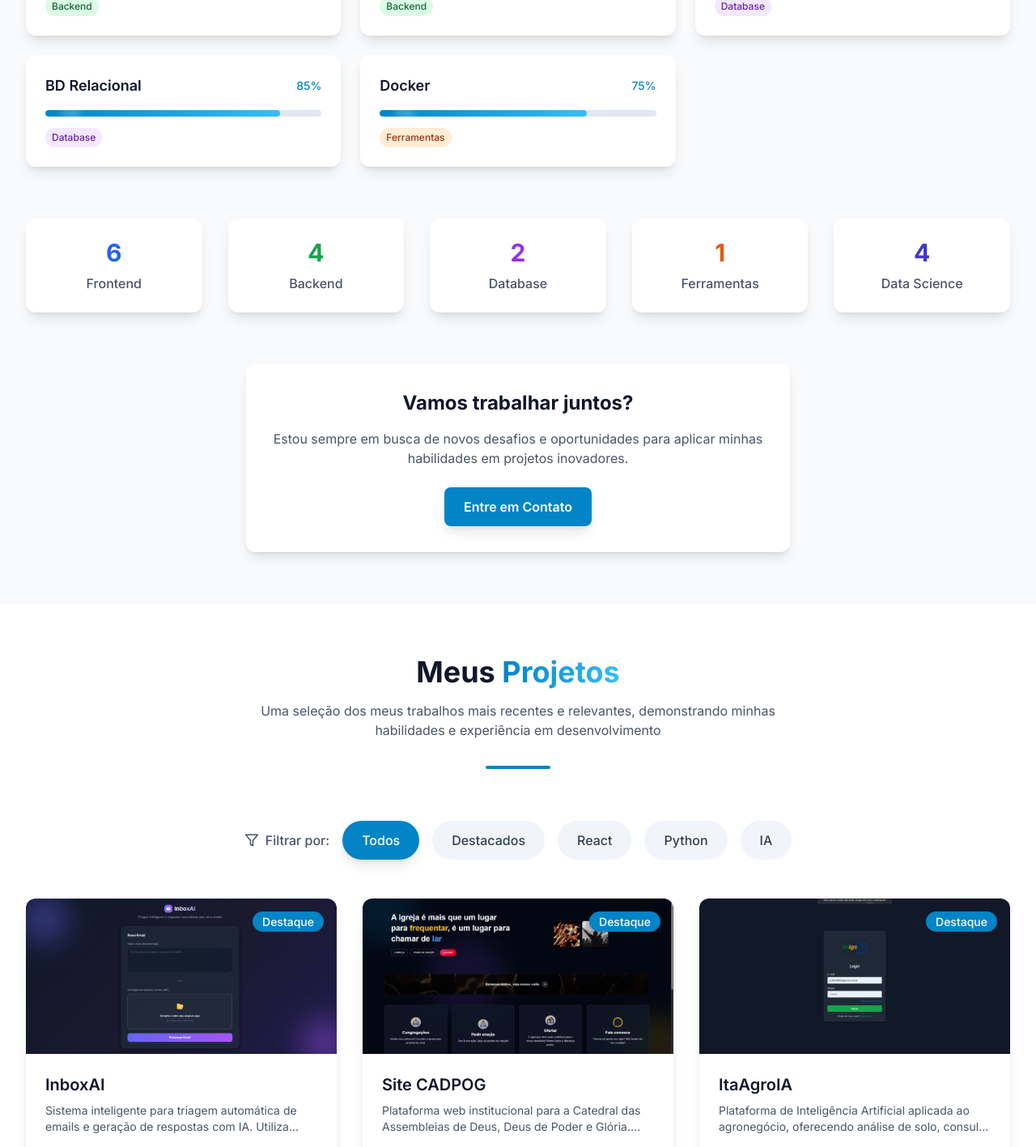
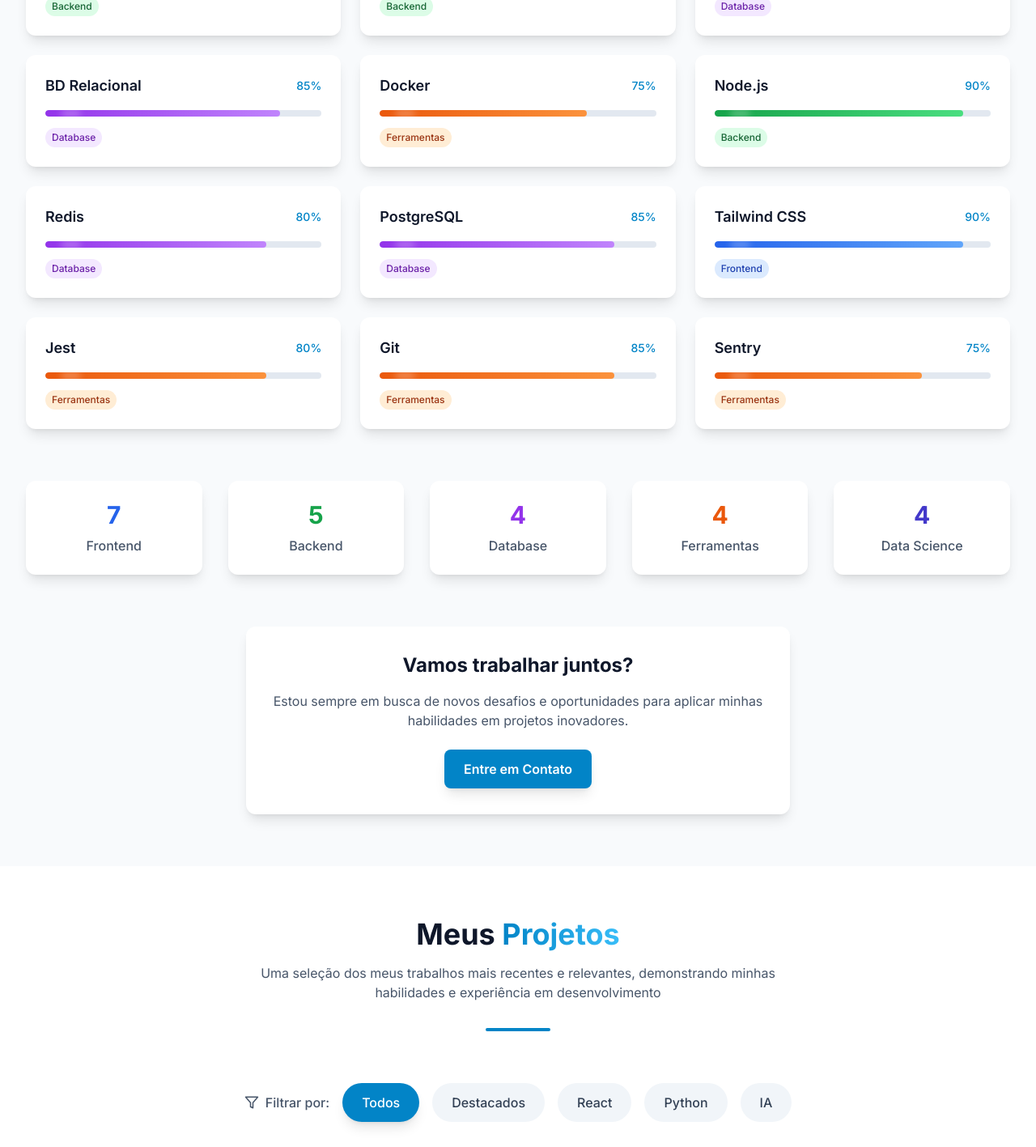
Before and after one commit to Isaque-Weber/isaque_weber, a Next.js app: page / in a window 1280 px wide. Shown: the part 3320-4737 px from the top of the page at 81% size. Built offline with nearby package versions, Linux system fonts and the light colour scheme.

Commit message:
Add Data Science category and skills to portfolio

```diff
--- a/src/components/Skills.tsx
+++ b/src/components/Skills.tsx
@@ -49,7 +49,13 @@ const Skills: React.FC<SkillsProps> = ({ className = '' }) => {
             initial={{ width: 0 }}
             animate={{ width: `${skill.level}%` }}
             transition={{ duration: 1, delay: 0.2 + index * 0.05, ease: "easeOut" }}
-            className="h-full bg-gradient-to-r from-primary-600 to-primary-400 rounded-full relative"
+            className={`h-full rounded-full relative bg-gradient-to-r ${
+              skill.category === 'frontend' ? 'from-blue-600 to-blue-400' :
+              skill.category === 'backend' ? 'from-green-600 to-green-400' :
+              skill.category === 'database' ? 'from-purple-600 to-purple-400' :
+              skill.category === 'data' ? 'from-indigo-600 to-indigo-400' :
+              'from-orange-600 to-orange-400'
+            }`}
           >
             <motion.div
               animate={{ x: [-20, 20, -20] }}
--- a/src/data/portfolio.ts
+++ b/src/data/portfolio.ts
@@ -34,7 +34,14 @@ export const skills: Skill[] = [
     { name: 'Python', level: 85, category: 'backend' },
     { name: 'TypeORM', level: 80, category: 'database' },
     { name: 'BD Relacional', level: 85, category: 'database' },
-    { name: 'Docker', level: 75, category: 'tools' }
+    { name: 'Docker', level: 75, category: 'tools' },
+    { name: 'Node.js', level: 90, category: 'backend' },
+    { name: 'Redis', level: 80, category: 'database' },
+    { name: 'PostgreSQL', level: 85, category: 'database' },
+    { name: 'Tailwind CSS', level: 90, category: 'frontend' },
+    { name: 'Jest', level: 80, category: 'tools' },
+    { name: 'Git', level: 85, category: 'tools' },
+    { name: 'Sentry', level: 75, category: 'tools' }
 ];
 
 export const projects: Project[] = [
@@ -71,9 +78,9 @@ export const projects: Project[] = [
     },
     {
         id: "itaagroia",
-        title: "ItaAgroIA",
-        description: "Plataforma de Inteligência Artificial aplicada ao agronegócio, oferecendo análise de solo, consulta de bulas e suporte a decisões agrícolas por meio de chat interativo com IA.",
-        technologies: ["SDKOpenai", "Vite.js", "TailwindCSS", "React", "TypeScript", "Fastify","TypeORM", "PostgreSQL", "IA" ],
+        title: "ItaAgro",
+        description: "Plataforma SaaS para agrônomos e produtores rurais com assistente de IA para informações sobre defensivos e pragas. Alta performance com Node.js/Fastify e autenticação segura.",
+        technologies: ["Node.js", "Fastify", "TypeScript", "PostgreSQL", "TypeORM", "Redis", "BullMQ", "Sentry", "OpenAI API", "MercadoPago API", "Jest", "Docker", "React", "Vite", "Tailwind CSS"],
         image: "/itaagroia/loginescuro.png",
         gallery: [
             "/itaagroia/loginclaro.png",
```
